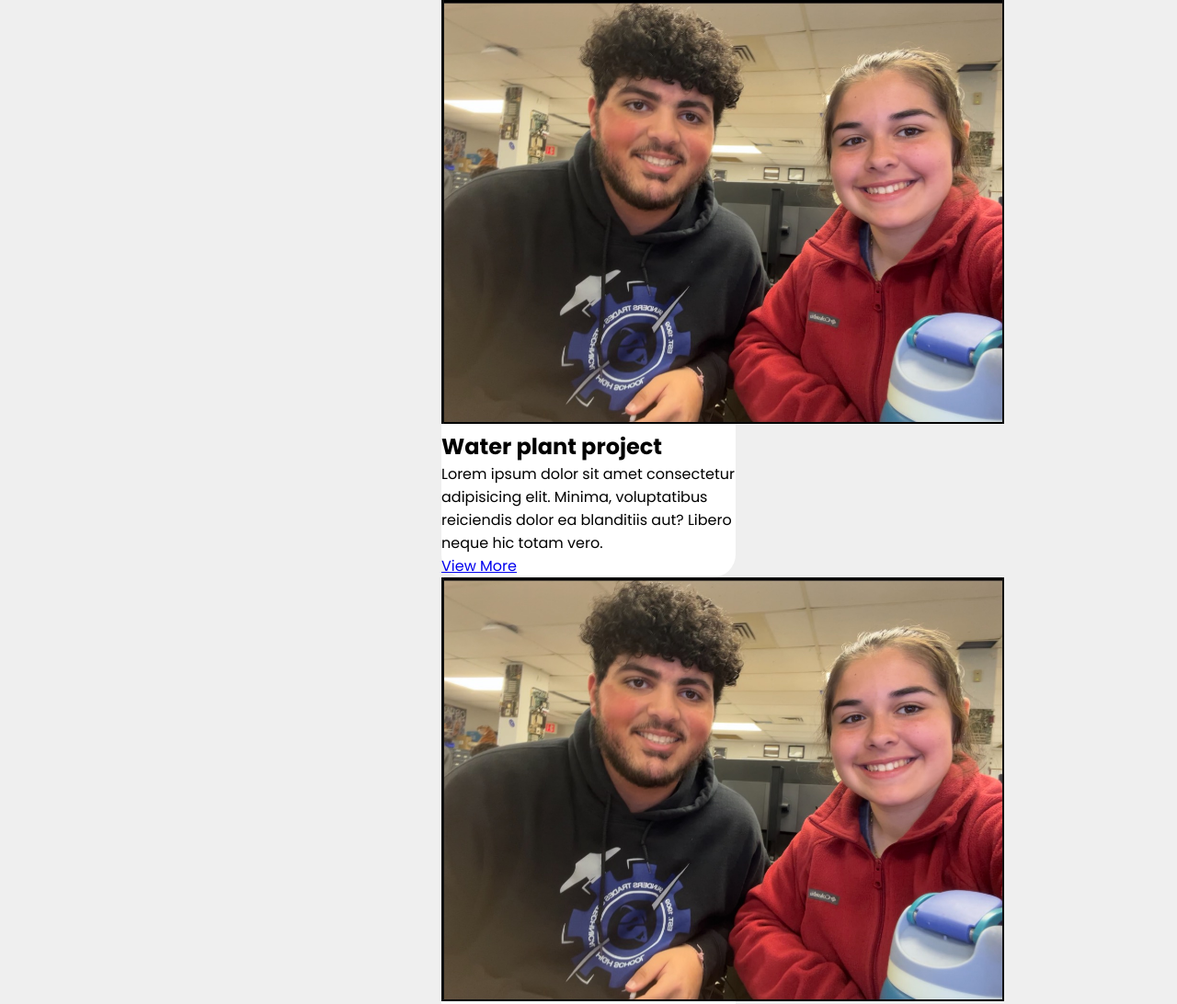
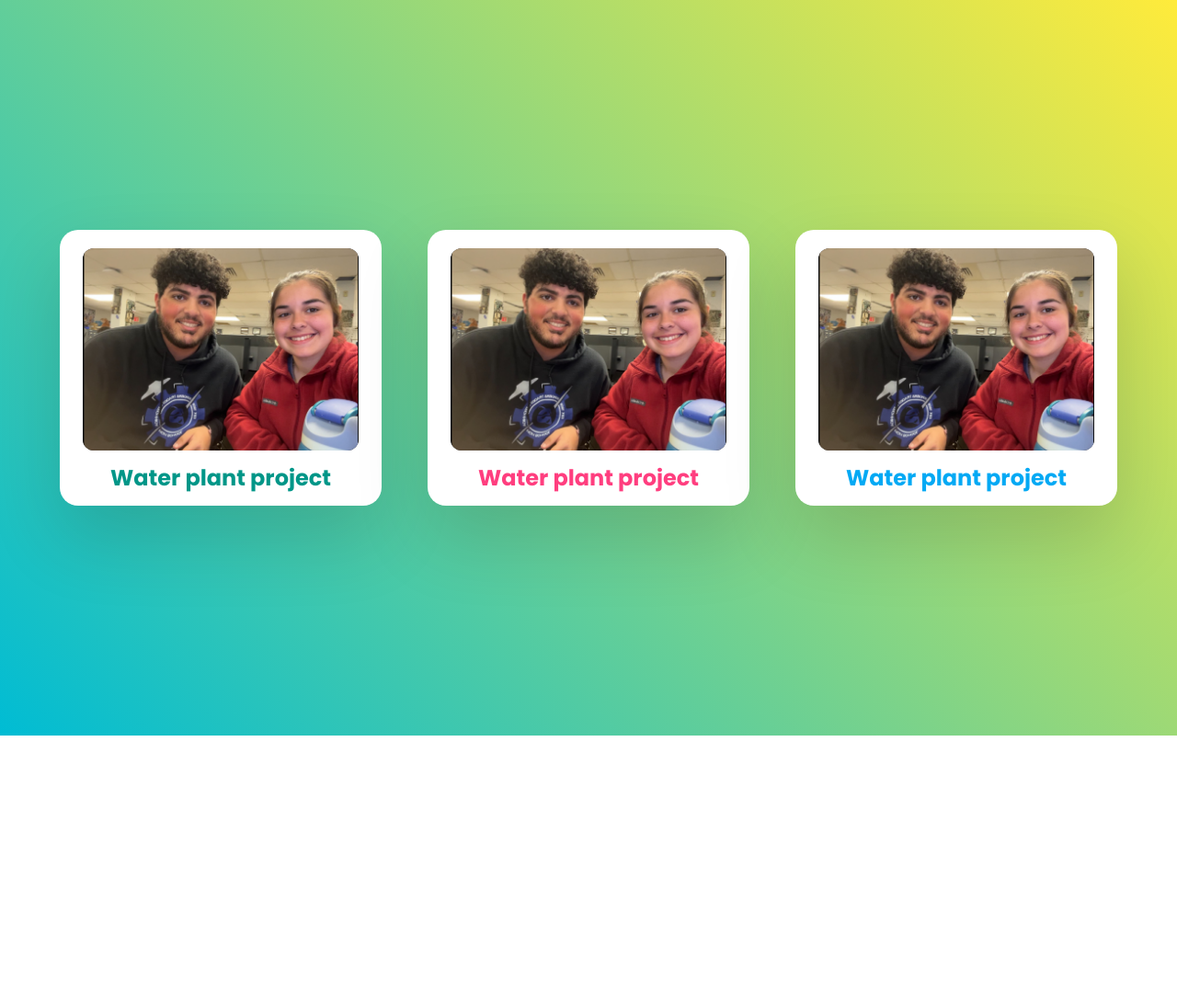
Before and after one commit to Reng232/Tech-Prep-, a plain HTML site: page Tech Prep/profile pic/profile.html in a window 1280 px wide. Shown: the top 1092 px of the page at 92% size. After the commit the page ends 800 px from the top, so only its background shows below. Drawn offline with Linux system fonts and the light colour scheme; a web font is replaced by a local one.

Commit message:
Update profile.css

```diff
--- a/Tech Prep/profile pic/profile.css
+++ b/Tech Prep/profile pic/profile.css
@@ -1,4 +1,3 @@
-/** Google Fonts - Poppins */
 @import url('https://fonts.googleapis.com/css2?family=Edu+NSW+ACT+Foundation:wght@400..700&family=Lobster&family=Oswald:wght@200..700&family=Poppins:ital,wght@0,100;0,200;0,300;0,400;0,500;0,600;0,700;0,800;0,900;1,100;1,200;1,300;1,400;1,500;1,600;1,700;1,800;1,900&family=Roboto+Condensed:ital,wght@0,100..900;1,100..900&family=Rubik+Scribble&display=swap');
 
 * {
@@ -9,109 +8,107 @@
 }
 
 body{
+  display: flex;
+  justify-content: center;
+  align-items: center;
   min-height: 100vh;
-  display: flex;
-  align-items: center;
-  justify-content: center;
-  background-color: #EFEFEF;
-}
-.slide-container{
-  max-width: 1120px;
-  width: 100%;
-  background-color: grey;
-  padding: 40px 0;
+  background: linear-gradient(45deg, #00bcd4, #ffeb3b);
 }
 
-.slide-content{
-  margin: 0 40px;
-}
-.card {
-  width: 320px;
-  border-radius: 25px;
-  background-color: #FFF;
+.container{
+  position: relative;
+  display: flex;
+  justify-content: center;
+  align-items: center;
+  flex-wrap: wrap;
+  gap: 100px 50px;
+  padding: 100px 50px;
 }
 
-.image-content,
-.card-content{
-  display:flex;
-  flex-direction: column;
-  align-items: center;
-  padding:10px 14px;
+.container .card {
+  position: relative;
+  display: flex;
+  justify-content: center;
+  align-items: flex-start;
+  width:350px;
+  height: 300px;
+  background: #fff;
+  border-radius: 20px;
+  box-shadow: 0 35px 80px rgba(0,0,0,0.15);
+  transition: 0.5s;
 }
 
-.image-content{
-  position: relative;
-  row-gap: 5px;
-  padding: 25px 0;
+.container .card:hover{
+  height: 400px;
 }
 
-.overlay{
+.container .card .imgBx {
   position: absolute;
-  left: 0;
-  top: 0;
-  height: 100%;
-  width: 100%;
-  background-color: #4070F4;
-  border-radius: 25px 25px 0 25px;
+  top: 20px;
+  width: 300px;
+  height: 220px;
+  background: #333;
+  border-radius: 12px;
+  overflow: hidden;
+  transition: 0.5s;
 }
 
-.overlay::before,
-.overlay::after{
-  content: '';
-  position: absolute;
-  right: 0;
-  bottom: -40px;
-  height: 40px;
-  width: 40px;
-  background-color: #4070F4;
+.container .card:hover .imgBx {
+  top: -100px;
+  scale: 0.75;
+  box-shadow: 0 15px 45px rgba(0,0,0,0.2);
 }
 
-.overlay::after{
-  border-radius: 0 25px 0 0;
-  background-color: #FFF;
+.container .card .imgBx img {
+
+  position: absolute;
+  top: 0;
+  left: 0;
+  width: 100%;
+  height: 100%;
+  object-fit: cover;
 }
 
-.card-image{
-  position: relative;
-  height: 150px;
-  width: 150px;
-  border-radius: 50%;
-  background: #FFF;
-  padding: 3px;
+.container .card .content{
+
+  position: absolute;
+  top: 252px;
+  width: 100%;
+  padding: 0 30px;
+  height: 35px;
+  overflow: hidden;
+  text-align: center;
+  transition: 0.5s;
 }
 
-.card-image .card-img{
-  height: 100%;
-  width: 100%;
-  object-fit: cover;
-  border-radius: 50%;
-  border: 4px solid #4070F4;
+.container .card:hover .content {
+
+  top:130px;
+  height: 250px;
 }
 
-.name{
-  font-size: 18px;
-  font-weight: 500;
-  color: #333;
+.container .card .content h2 {
+
+  font-size: 1.5em;
+  font-weight: 700;
+  color: var(--clr);
 }
 
-.description{
-  font-size: 14px;
-  color:#707070;
-  text-align: center;
+.container .card .content p {
+
+  color: #333;
+
 }
 
-.button{
-  border: none;
-  font-size: 16px;
-  color: #FFF;
-  padding: 8px 16px;
-  background-color: #4070F4;
-  border-radius: 6px;
-  margin: 14px;
-  cursor: pointer;
-  transition: all 0.3s ease;
+.container .card .content a {
+
+  position: relative;
+  top: 15px;
+  display: inline-block;
+  padding: 12px 25px;
+  background: var(--clr);
+  color: #fff;
+  font-weight: 500;
+  text-decoration: none;
+  border-radius: 8px;
 }
-
-.button:hover{
-  background: #265DF2;
-}
```
